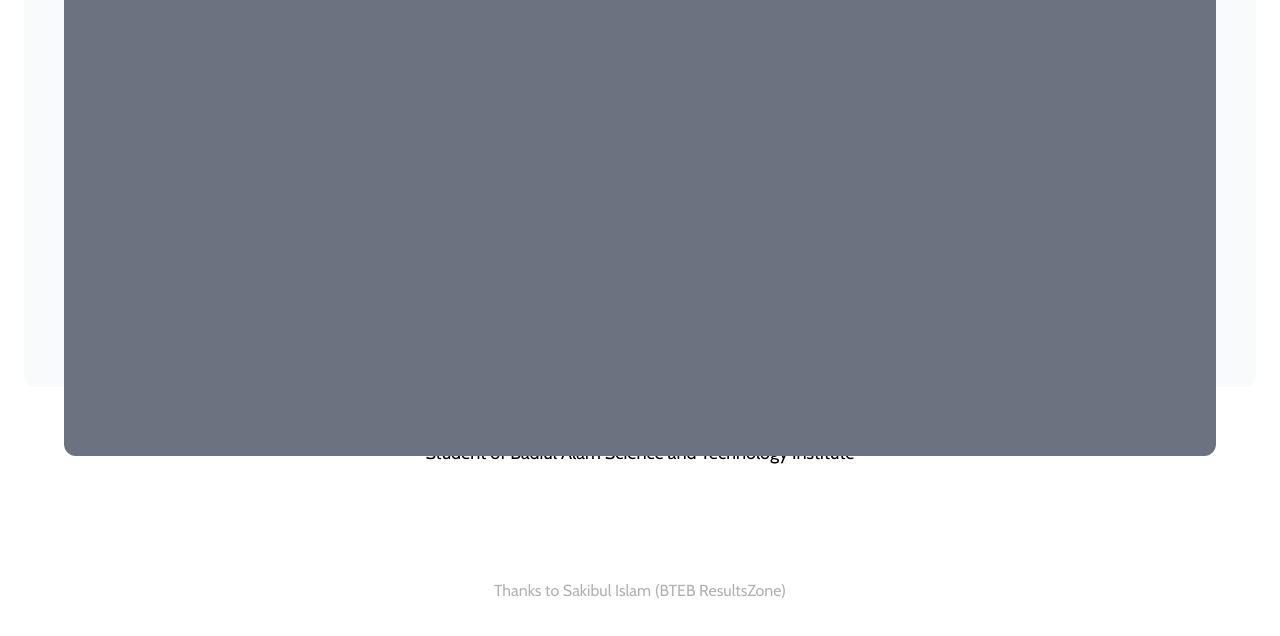
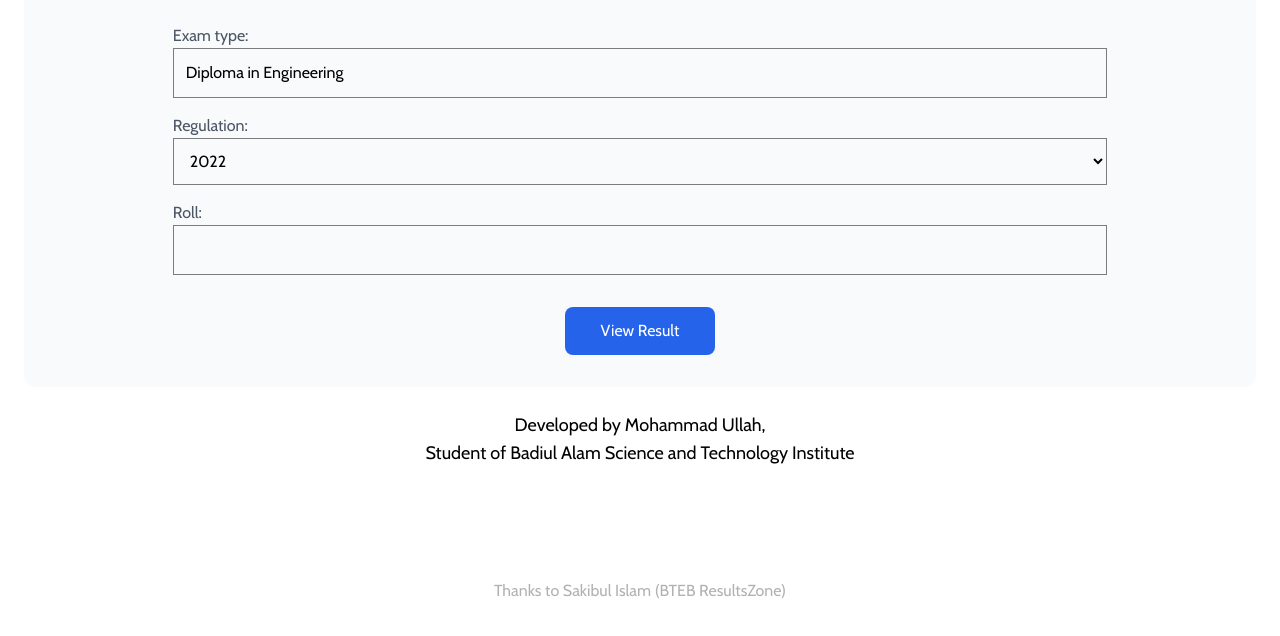
Before and after one commit to MU1147-LEGEND/bteb-result-app, a website: page index.html in a window 1280 px wide. Shown: the part 164-800 px from the top of the page. Drawn offline with nearby package versions, Linux system fonts and the light colour scheme.

Commit message:
[FIXED] result card

```diff
--- a/index.html
+++ b/index.html
@@ -43,7 +43,7 @@
     </section>
 
     <!-- result card section -->
-    <div id="resultCardSection" class="container h-full w-full font-primary absolute top-0 transition-all duration-500 ">
+    <div id="resultCardSection" class="container h-full w-full font-primary absolute top-0 transition-all duration-500 hidden">
         <div class="main bg-gray-500 text-white w-[90%] min-h-[580px] m-auto rounded-xl relative">
             <span id="closeBtn" class="absolute top-2 right-3 text-black bg-white px-1 cursor-pointer">CLOSE</span>
             <div class="student-info p-6 text-center">
```
